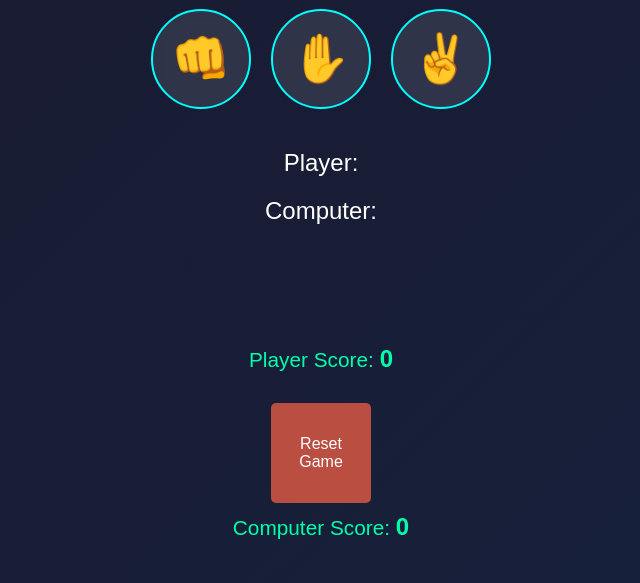
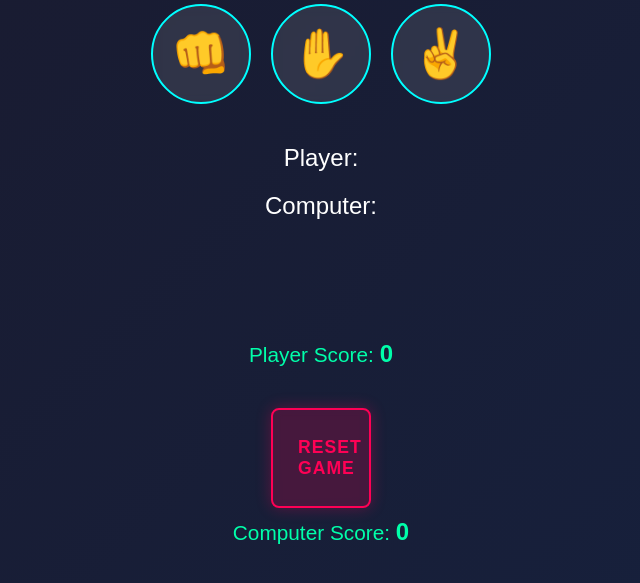
Before and after one commit to PinkOsus/RPS_game, a plain HTML site: page index.html in a window 1280 px wide. Shown: the part 191-774 px from the top of the page, without its empty margins (319-959 px from the left). Drawn offline with Linux system fonts and the light colour scheme.

Commit message:
v1.0.3 - Changing the color of reset button

```diff
--- a/style.css
+++ b/style.css
@@ -104,19 +104,30 @@ button:hover {
     }
 }
 .reset-btn {
-    margin-top: 20px;
-    padding: 10px 20px;
-    font-size: 1rem;
-    background: rgba(255, 99, 71, 0.7);
-    color: white;
-    border: none;
-    border-radius: 5px;
+    margin-top: 30px;
+    padding: 12px 25px;
+    font-size: 1.1rem;
+    font-weight: bold;
+    background: rgba(255, 0, 85, 0.2); /* Dark pink/red gradient */
+    color: #ff0055;
+    border: 2px solid #ff0055;
+    border-radius: 8px;
     cursor: pointer;
     transition: all 0.3s ease;
+    backdrop-filter: blur(5px);
+    text-transform: uppercase;
+    letter-spacing: 1px;
+    box-shadow: 0 0 15px rgba(255, 0, 85, 0.3);
 }
 
 .reset-btn:hover {
-    background: rgba(255, 99, 71, 0.9);
-    transform: scale(1.05);
-    box-shadow: 0 0 10px rgba(255, 99, 71, 0.5);
+    background: rgba(255, 0, 85, 0.4);
+    color: #fff;
+    transform: translateY(-2px);
+    box-shadow: 0 0 25px rgba(255, 0, 85, 0.6);
 }
+
+.reset-btn:active {
+    transform: translateY(0);
+    box-shadow: 0 0 10px rgba(255, 0, 85, 0.4);
+}
```
